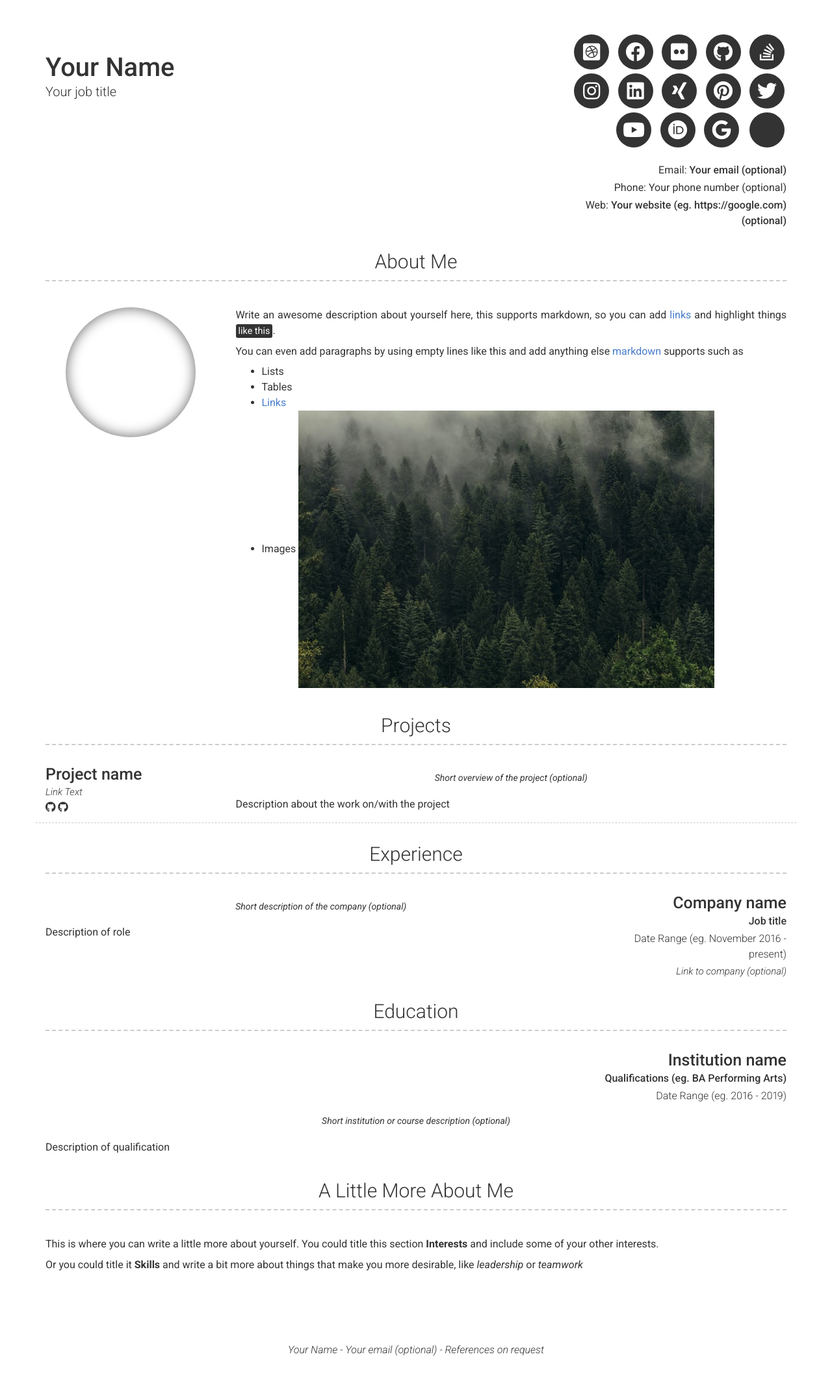
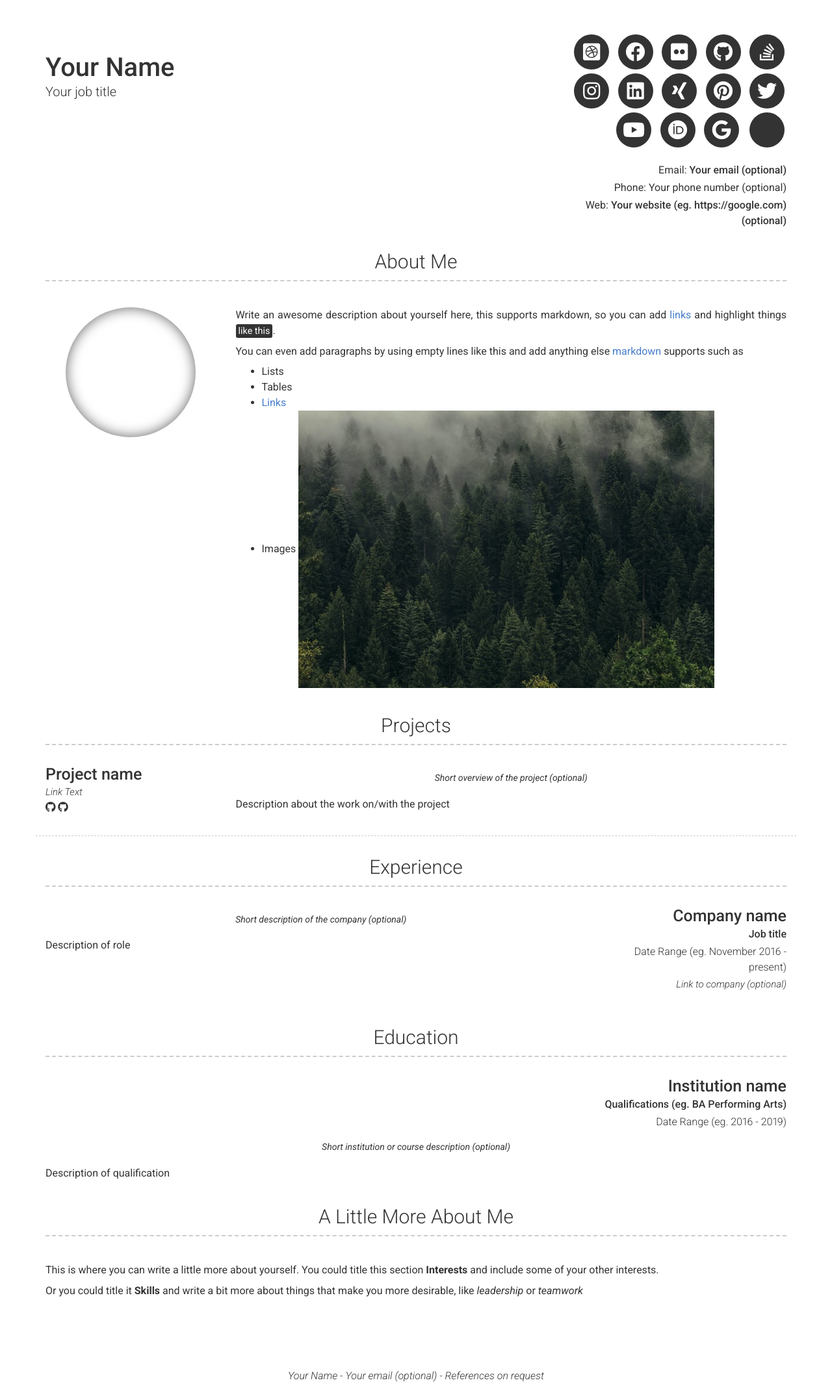
Before and after one commit to sproogen/modern-resume-theme, a Jekyll site: the page built from index.md, in a window 1280 px wide. Shown: the whole page at 65% size. Built offline with Jekyll 4.4.1, drawn with Linux system fonts in a browser that asks for light colours; nearby versions of some CDN libraries; before the commit the page ends 2098 px from its top, so only the background shows below that.

Commit message:
Added bottom margin to detail on left and right layouts

```diff
--- a/_sass/modern-resume-theme.scss
+++ b/_sass/modern-resume-theme.scss
@@ -137,6 +137,10 @@
   @media screen and (max-width: 768px) {
     flex-direction: column;
   }
+
+  .details {
+    margin-bottom: 2rem;
+  }
 }
 
 .layout-top-middle, .layout-top, .layout-top-right {
```
